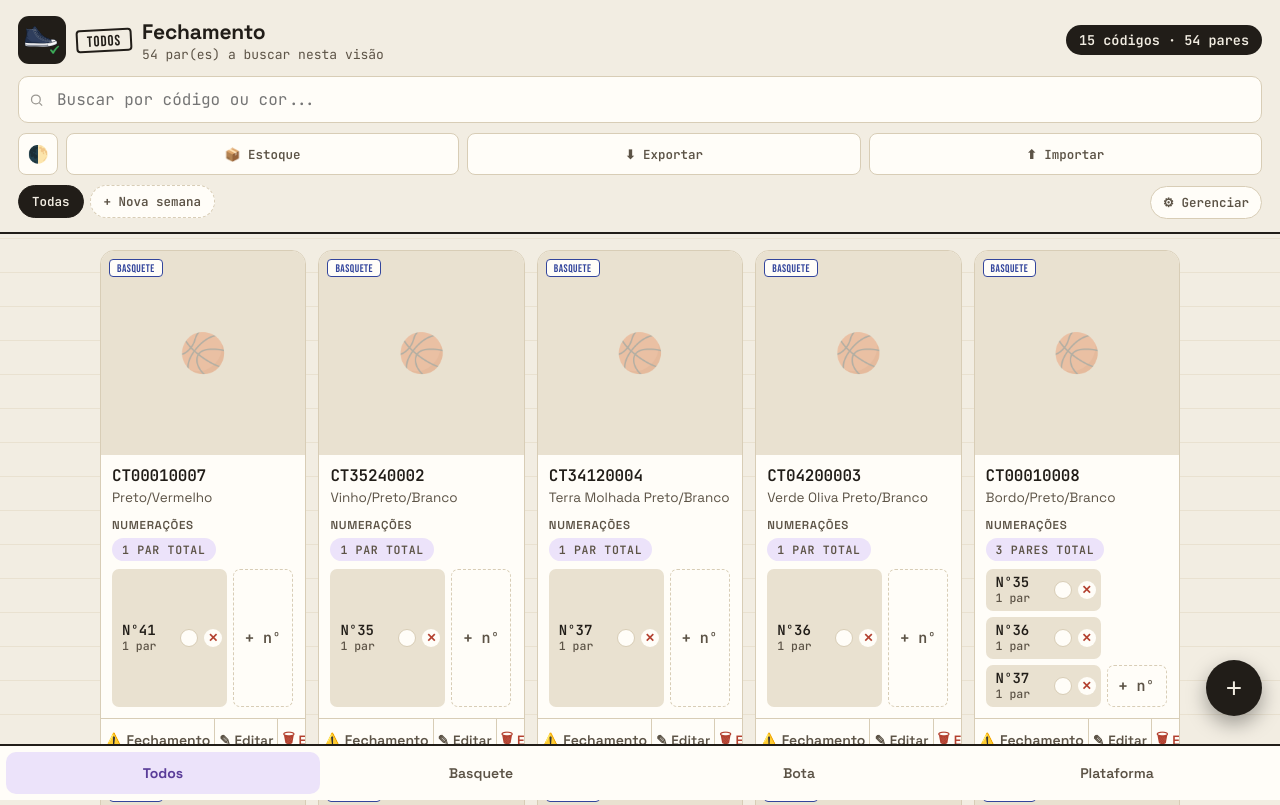
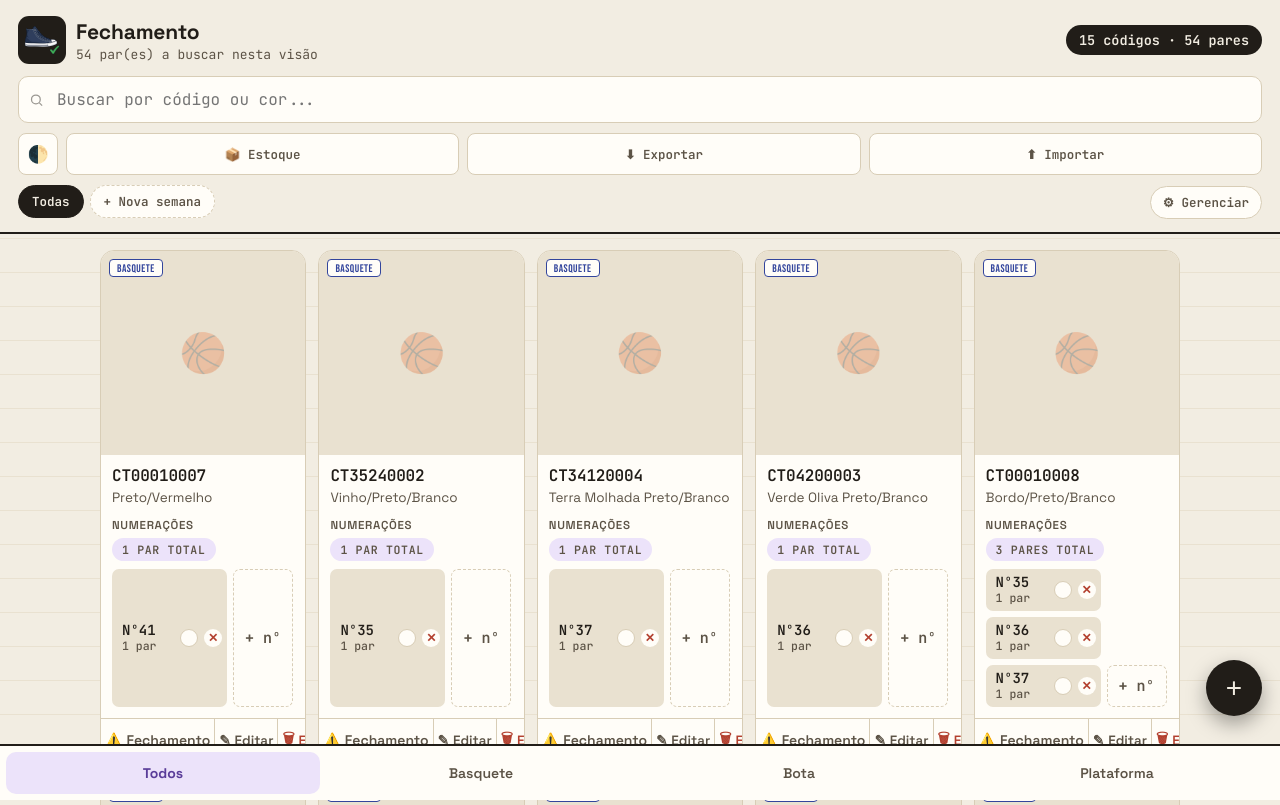
Before and after one commit to TiagoWinvli/lista-fechamento, a plain HTML site: page index.html in a window 1280 px wide. Shown: the top 805 px of the page. Drawn offline with nearby package versions, Linux system fonts and the light colour scheme.

Commit message:
movendo arquivos

```diff
--- a/index.html
+++ b/index.html
@@ -79,6 +79,7 @@ header{
 }
 .title-row{ display:flex; align-items:center; justify-content:space-between; gap:8px; flex-wrap:wrap;}
 .brand{ display:flex; align-items:center; gap:10px; min-width:0;}
+.brand-text{ min-width:0; flex:1;}
 .brand-icon{ width:48px; height:48px; border-radius:11px; flex-shrink:0; object-fit:cover;}
 @media(max-width:380px){ .brand-icon{ width:40px; height:40px; border-radius:9px; } }
 .stamp{
@@ -442,8 +443,7 @@ main{ padding: 16px 10px 20px; max-width: 1100px; margin: 0 auto; overflow-x:hid
   <div class="title-row">
     <div class="brand">
       <img src="icon-192.png" alt="" class="brand-icon">
-      <div class="stamp" id="stampLabel">TODOS</div>
-      <div>
+      <div class="brand-text">
         <h1>Fechamento</h1>
         <div class="h-sub" id="hSub">calçados a adquirir</div>
       </div>
@@ -888,7 +888,6 @@ const CAT_ORDER_INDEX = { basquete:0, bota:1, plataforma:2 };
 const main = document.querySelector('main');
 const grid = document.getElementById('grid');
 const searchInput = document.getElementById('searchInput');
-const stampLabel = document.getElementById('stampLabel');
 const hSub = document.getElementById('hSub');
 const countPill = document.getElementById('countPill');
 
@@ -1051,7 +1050,6 @@ function render(){
   const totalItens = groups.length;
   const totalPares = list.reduce((s,d)=> s + (Number(d.quantidade)||0), 0);
   countPill.textContent = totalItens + (totalItens===1 ? ' código' : ' códigos') + ' · ' + totalPares + (totalPares===1?' par':' pares');
-  stampLabel.textContent = CAT_LABEL[currentCat].toUpperCase();
   hSub.textContent = `${totalPares} par(es) a buscar` + (currentWeek === 'todas' ? ' nesta visão' : ` · ${currentWeek}`);
 
   document.querySelectorAll('nav.tabs button').forEach(b=> b.classList.toggle('active', b.dataset.cat===currentCat));
```
